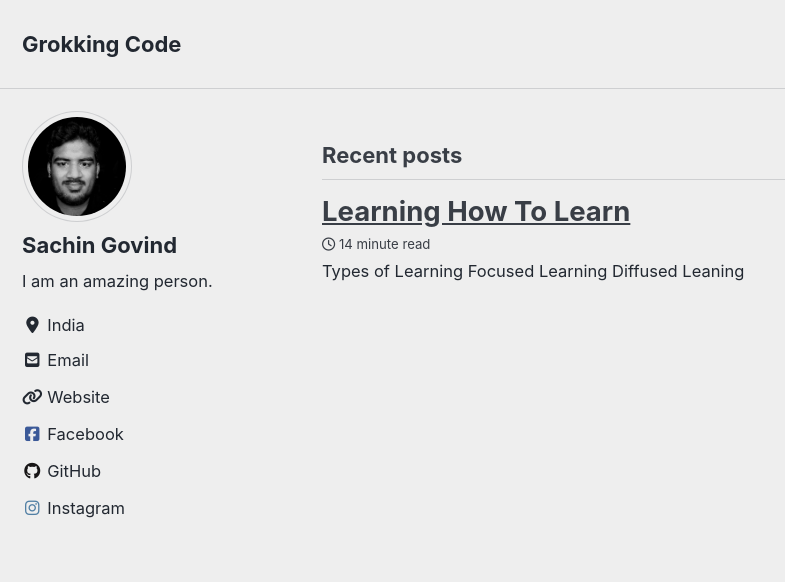
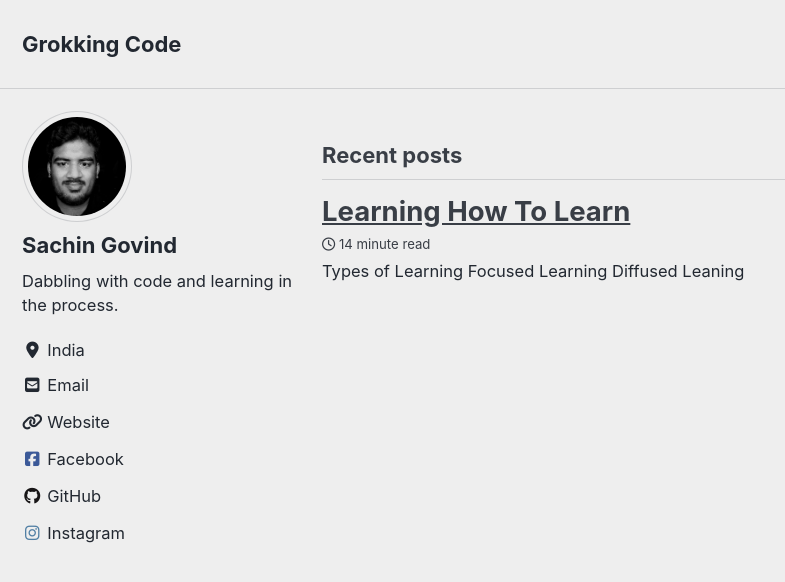
Before and after one commit to sac0/blog, a Jekyll site: the page built from index.html, in a window 1280 px wide and 900 px high. Shown: the top 582 px of the window, without its empty margins (0-785 px from the left). Built offline with Jekyll 4.4.1, drawn with Linux system fonts in a browser that asks for light colours; cached includes are drawn as plain includes; nearby versions of some CDN libraries; the list of posts is cut into pages by our own code.

Commit message:
Added description

```diff
--- a/_config.yml
+++ b/_config.yml
@@ -97,7 +97,7 @@ analytics:
 author:
   name             : "Sachin Govind"
   avatar           : "/assets/images/logo-face.jpg"
-  bio              : "I am an amazing person."
+  bio              : "Dabbling with code and learning in the process."
   location         : "India"
   email            :
   links:
```
